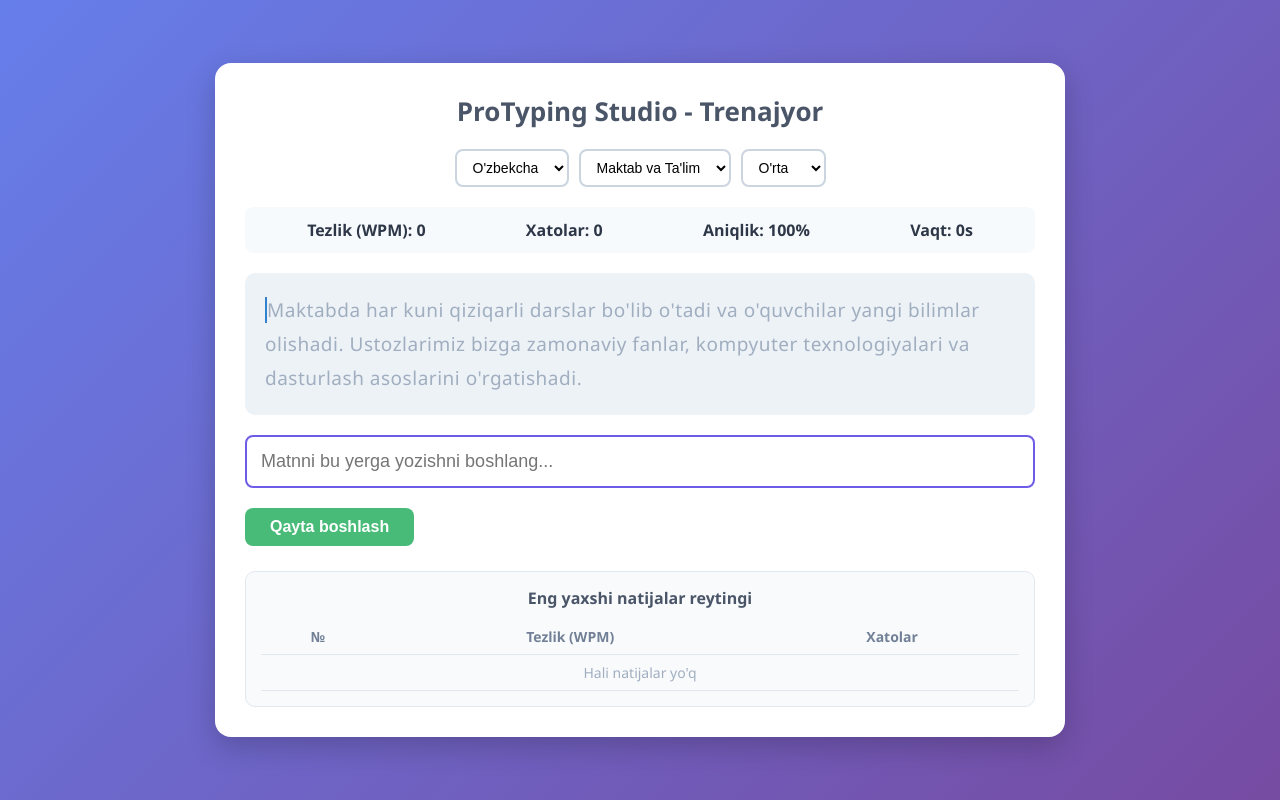
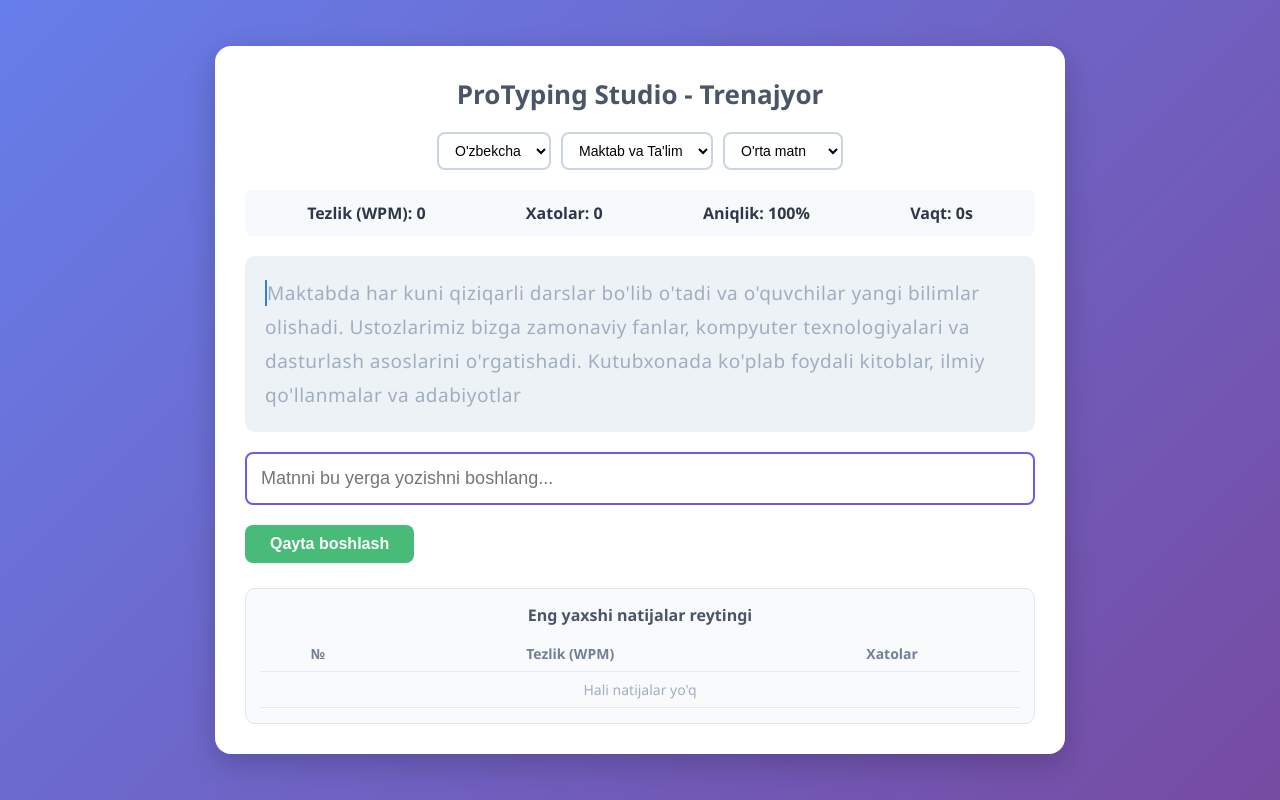
Before and after one commit to lOl-37/ProTyping-Studio, a plain HTML site: page templates/index.html in a window 1280 px wide. Drawn offline with Linux system fonts and the light colour scheme; no server answers.

Commit message:
Refactor CSS and consolidate HTML elements

```diff
--- a/templates/index.html
+++ b/templates/index.html
@@ -11,7 +11,6 @@
             --text-main: #333333;
             --text-muted: #a0aec0;
             --primary: #6c5ce7;
-            --primary-hover: #5649c0;
             --success-bg: #c6f6d5;
             --success-text: #2f855a;
             --error-bg: #fed7d7;
@@ -19,11 +18,7 @@
             --box-bg: #edf2f7;
             --border-color: #cbd5e0;
         }
-        * {
-            box-sizing: border-box;
-            margin: 0;
-            padding: 0;
-        }
+        * { box-sizing: border-box; margin: 0; padding: 0; }
         body {
             font-family: 'Segoe UI', Tahoma, Geneva, Verdana, sans-serif;
             background: var(--bg-gradient);
@@ -41,12 +36,7 @@
             border-radius: 16px;
             box-shadow: 0 10px 30px rgba(0,0,0,0.2);
         }
-        h2 {
-            color: #4a5568;
-            margin-bottom: 20px;
-            font-size: 26px;
-            text-align: center;
-        }
+        h2 { color: #4a5568; margin-bottom: 20px; font-size: 26px; text-align: center; }
         .settings {
             display: flex;
             justify-content: center;
@@ -89,21 +79,10 @@
             user-select: none;
             word-break: break-word;
         }
-        .char {
-            color: var(--text-muted);
-        }
-        .char.correct {
-            color: var(--success-text);
-            background: var(--success-bg);
-        }
-        .char.incorrect {
-            color: var(--error-text);
-            background: var(--error-bg);
-        }
-        .char.current {
-            border-left: 2px solid #3182ce;
-            animation: blink 1s infinite;
-        }
+        .char { color: var(--text-muted); }
+        .char.correct { color: var(--success-text); background: var(--success-bg); }
+        .char.incorrect { color: var(--error-text); background: var(--error-bg); }
+        .char.current { border-left: 2px solid #3182ce; }
         input[type="text"] {
             width: 100%;
             padding: 14px;
@@ -113,15 +92,8 @@
             outline: none;
             transition: border-color 0.3s;
         }
-        input[type="text"]:focus {
-            border-color: var(--primary);
-        }
-        .controls {
-            display: flex;
-            justify-content: space-between;
-            align-items: center;
-            margin-top: 20px;
-        }
+        input[type="text"]:focus { border-color: var(--primary); }
+        .controls { display: flex; justify-content: space-between; align-items: center; margin-top: 20px; }
         .restart-btn {
             padding: 10px 25px;
             background: #48bb78;
@@ -133,9 +105,7 @@
             font-weight: bold;
             transition: background 0.3s;
         }
-        .restart-btn:hover {
-            background: #38a169;
-        }
+        .restart-btn:hover { background: #38a169; }
         .card {
             margin-top: 25px;
             background: #f8fafc;
@@ -143,25 +113,10 @@
             border-radius: 10px;
             border: 1px solid #e2e8f0;
         }
-        .card h3 {
-            font-size: 16px;
-            margin-bottom: 10px;
-            color: #4a5568;
-            text-align: center;
-        }
-        table {
-            width: 100%;
-            border-collapse: collapse;
-            font-size: 14px;
-        }
-        th, td {
-            padding: 8px;
-            text-align: center;
-            border-bottom: 1px solid #e2e8f0;
-        }
-        th {
-            color: #718096;
-        }
+        .card h3 { font-size: 16px; margin-bottom: 10px; color: #4a5568; text-align: center; }
+        table { width: 100%; border-collapse: collapse; font-size: 14px; }
+        th, td { padding: 8px; text-align: center; border-bottom: 1px solid #e2e8f0; }
+        th { color: #718096; }
     </style>
 </head>
 <body>
@@ -182,9 +137,9 @@
             <option value="life">Hayotiy</option>
         </select>
         <select id="size-select" onchange="generateNewSession()">
-            <option value="short">Qisqa</option>
-            <option value="medium" selected>O'rta</option>
-            <option value="long">Uzun</option>
+            <option value="short">Qisqa matn</option>
+            <option value="medium" selected>O'rta matn</option>
+            <option value="long">To'liq matn</option>
         </select>
     </div>
 
@@ -224,58 +179,44 @@
     const database = {
         uz: {
             school: [
-                "Maktabda har kuni qiziqarli darslar bo'lib o'tadi va o'quvchilar yangi bilimlar olishadi.",
-                "Ustozlarimiz bizga zamonaviy fanlar, kompyuter texnologiyalari va dasturlash asoslarini o'rgatishadi.",
-                "Kutubxonada ko'plab foydali kitoblar, ilmiy qo'llanmalar va adabiyotlar mavjud bo'lib, ulardan hamma foydalanishi mumkin."
+                "Maktabda har kuni qiziqarli darslar bo'lib o'tadi va o'quvchilar yangi bilimlar olishadi. Ustozlarimiz bizga zamonaviy fanlar, kompyuter texnologiyalari va dasturlash asoslarini o'rgatishadi. Kutubxonada ko'plab foydali kitoblar, ilmiy qo'llanmalar va adabiyotlar mavjud bo'lib, ulardan hamma foydalanishi mumkin."
             ],
             sport: [
-                "Futbol jamoasi stadionda navbatdagi muhim g'alaba uchun astoydil kurash olib bormoqda.",
-                "Sportchi har kuni ertalab yugurish mashqlarini bajarib, o'zining jismoniy holatini yaxshilab boradi.",
-                "Musobaqa yakunida barcha g'oliblarga maxsus kuboklar va qimmatbaho medallar tantanali ravishda topshirildi."
+                "Futbol jamoasi stadionda navbatdagi muhim g'alaba uchun astoydil kurash olib bormoqda. Sportchi har kuni ertalab yugurish mashqlarini bajarib, o'zining jismoniy holatini yaxshilab boradi. Musobaqa yakunida barcha g'oliblarga maxsus kuboklar va qimmatbaho medallar tantanali ravishda topshirildi."
             ],
             math: [
-                "Matematika fanida murakkab tenglamalarni yechish va misollar bajarish mantiqiy fikrlashni kuchaytiradi.",
-                "Kalkulyator yordamida sonlarning ko'paytirish, bo'lish hamda foiz hisoblash amallari juda tez bajariladi."
+                "Matematika fanida murakkab tenglamalarni yechish va misollar bajarish mantiqiy fikrlashni kuchaytiradi. Kalkulyator yordamida sonlarning ko'paytirish, bo'lish hamda foiz hisoblash amallari juda tez bajariladi."
             ],
             life: [
-                "Har bir inson o'z oldiga aniq maqsadlar qo'yib, ularga erishish uchun tinimsiz harakat qilishi lozim.",
-                "Tinch va osuda hayot kechirish, tabiat go'zalliklaridan zavqlanish har bir insonga baxt keltiradi."
+                "Har bir inson o'z oldiga aniq maqsadlar qo'yib, ularga erishish uchun tinimsiz harakat qilishi lozim. Tinch va osuda hayot kechirish, tabiat go'zalliklaridan zavqlanish har bir insonga baxt keltiradi."
             ]
         },
         ru: {
             school: [
-                "В школе каждый день проходят интересные уроки, на которых ученики получают полезные знания.",
-                "Учителя объясняют сложные темы и помогают студентам успешно осваивать современные технологии."
+                "В школе каждый день проходят интересные уроки, на которых ученики получают полезные знания. Учителя объясняют сложные темы и помогают студентам успешно осваивать современные технологии."
             ],
             sport: [
-                "Футбольная команда вышла на поле стадиона, чтобы побороться за главный кубок турнира.",
-                "Ежедневные тренировки помогают спортсменам улучшать свои результаты и ставить новые рекорды."
+                "Футбольная команда вышла на поле стадиона, чтобы побороться за главный кубок турнира. Ежедневные тренировки помогают спортсменам улучшать свои результаты и ставить новые рекорды."
             ],
             math: [
-                "Решение математических уравнений и логических задач отлично развивает мышление и внимание.",
-                "Современные технологии и калькуляторы позволяют быстро выполнять любые сложные вычисления."
+                "Решение математических уравнений и логических задач отлично развивает мышление и внимание. Современные технологии и калькуляторы позволяют быстро выполнять любые сложные вычисления."
             ],
             life: [
-                "Каждый новый день открывает перед нами уникальные возможности для достижения поставленных целей.",
-                "Проведение времени с близкими людьми наполняет нашу жизнь радостью, теплом и гармонией."
+                "Каждый новый день открывает перед нами уникальные возможности для достижения поставленных целей. Проведение времени с близкими людьми наполняет нашу жизнь радостью, теплом и гармонией."
             ]
         },
         en: {
             school: [
-                "Students attend interesting lessons every day and acquire valuable knowledge for their future career.",
-                "Teachers guide students through complex subjects like computer science, mathematics, and programming."
+                "Students attend interesting lessons every day and acquire valuable knowledge for their future career. Teachers guide students through complex subjects like computer science, mathematics, and programming."
             ],
             sport: [
-                "The football team played an amazing match at the central stadium to win the championship cup.",
-                "Regular training sessions help every athlete to improve physical strength and achieve great results."
+                "The football team played an amazing match at the central stadium to win the championship cup. Regular training sessions help every athlete to improve physical strength and achieve great results."
             ],
             math: [
-                "Solving complex mathematical equations and logical problems helps to develop critical thinking.",
-                "Students use modern tools and calculators to calculate numbers and percentages quickly and accurately."
+                "Solving complex mathematical equations and logical problems helps to develop critical thinking. Students use modern tools and calculators to calculate numbers and percentages quickly and accurately."
             ],
             life: [
-                "Setting clear goals in life and working hard every day leads to incredible personal success.",
-                "Enjoying peaceful moments with family and friends brings true happiness and endless positive energy."
+                "Setting clear goals in life and working hard every day leads to incredible personal success. Enjoying peaceful moments with family and friends brings true happiness and endless positive energy."
             ]
         }
     };
@@ -298,18 +239,17 @@
         const topic = document.getElementById("topic-select").value;
         const size = document.getElementById("size-select").value;
 
-        const paragraphs = database[lang][topic];
-        let selectedText = "";
+        let paragraphs = database[lang][topic][0];
+        let words = paragraphs.split(" ");
 
         if (size === "short") {
-            selectedText = paragraphs[0];
+            originalText = words.slice(0, 15).join(" ");
         } else if (size === "medium") {
-            selectedText = paragraphs.slice(0, 2).join(" ");
+            originalText = words.slice(0, 30).join(" ");
         } else {
-            selectedText = paragraphs.join(" ");
+            originalText = paragraphs;
         }
 
-        originalText = selectedText;
         initText(originalText);
         resetTestState();
     }
```
